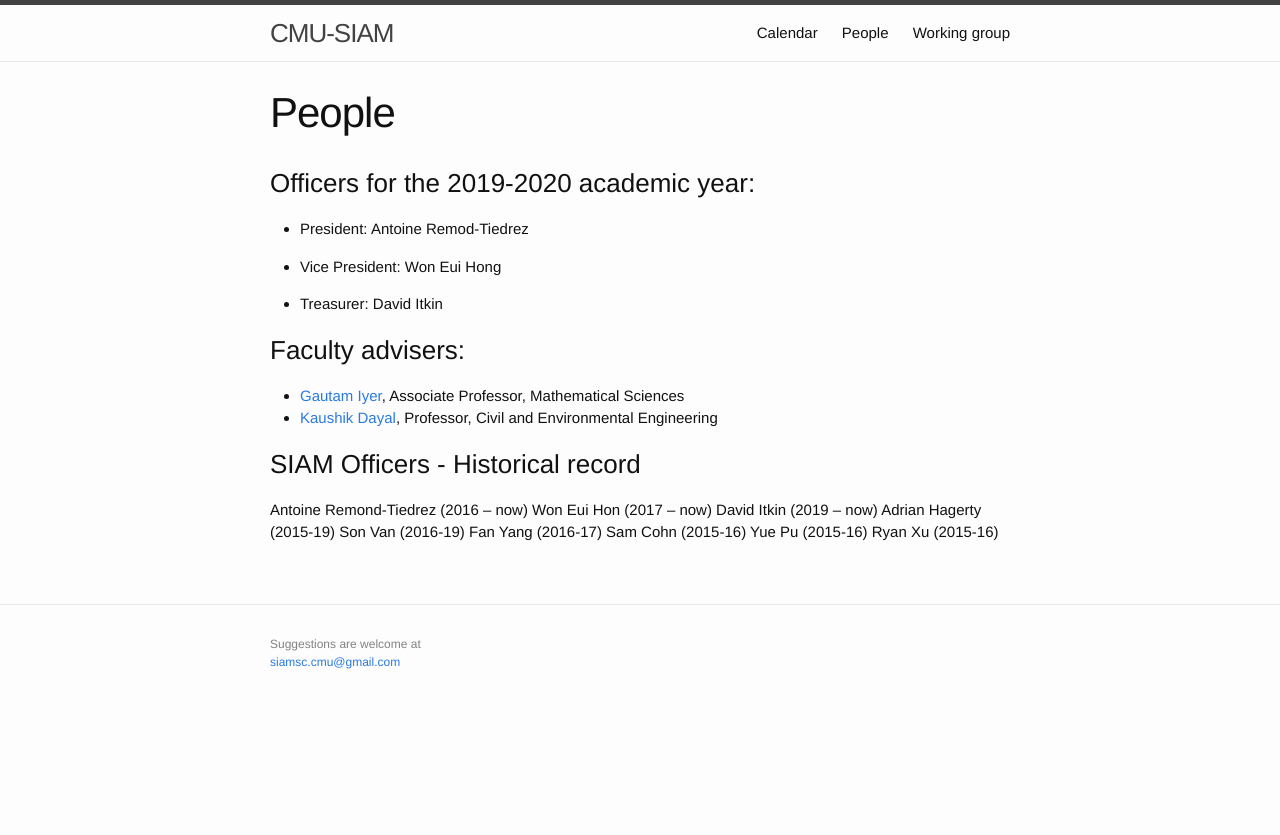
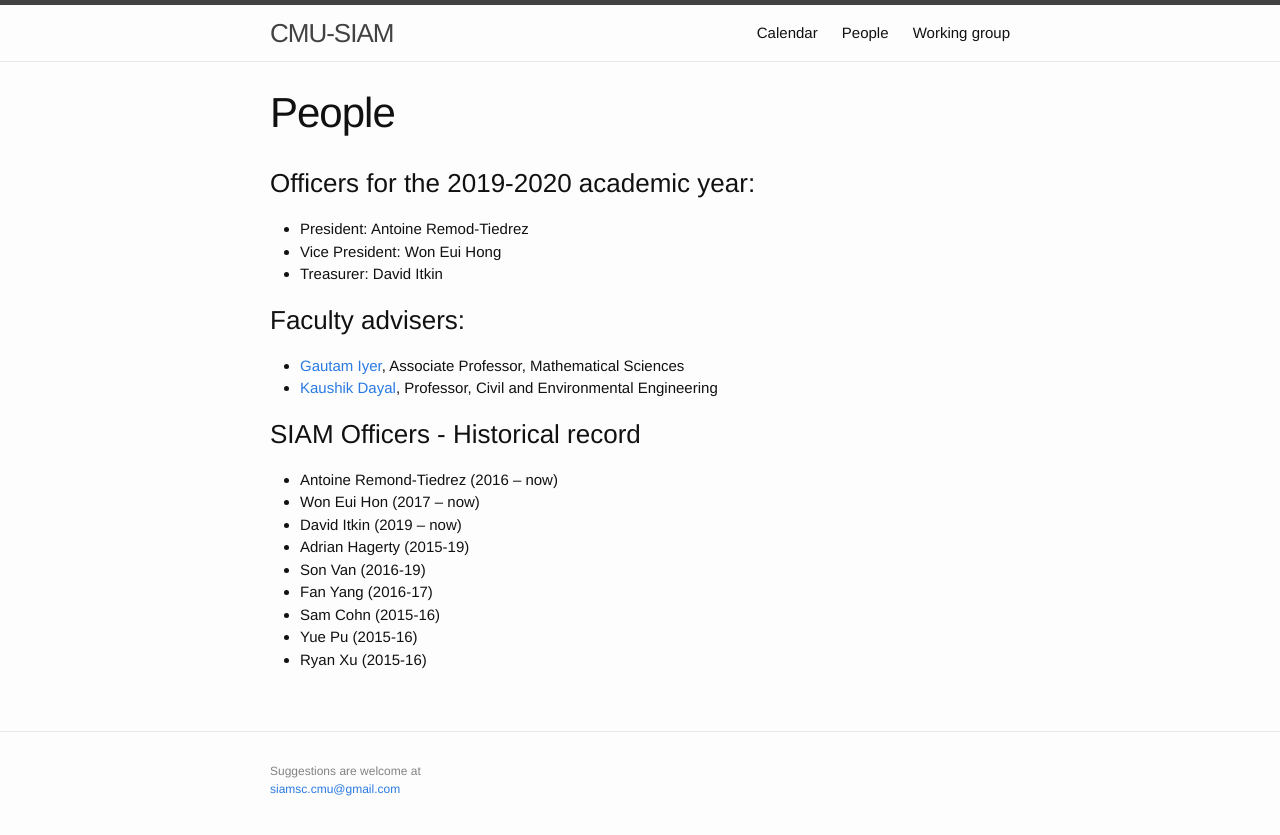
Before and after one commit to siamsc/SIAM-CMU, a Jekyll site: the page built from people.md, in a window 1280 px wide. Shown: the top 835 px of the page. Built offline with Jekyll 4.4.1, drawn with Linux system fonts in a browser that asks for light colours.

```diff
--- a/people.md
+++ b/people.md
@@ -3,11 +3,8 @@ layout: page
 title: People
 ---
 ### Officers for the 2019-2020 academic year:
-
 + President: Antoine Remod-Tiedrez
-
 + Vice President: Won Eui Hong
-
 + Treasurer: David Itkin
 
 ### Faculty advisers:
@@ -15,12 +12,12 @@ title: People
 + [Kaushik Dayal](https://sites.google.com/site/kaushikdayal/), Professor, Civil and Environmental Engineering
 
 ### SIAM Officers - Historical record
-Antoine Remond-Tiedrez (2016 -- now)
-Won Eui Hon (2017 -- now)
-David Itkin (2019 -- now)
-Adrian Hagerty (2015-19)
-Son Van (2016-19)
-Fan Yang (2016-17)
-Sam Cohn (2015-16)
-Yue Pu (2015-16)
-Ryan Xu (2015-16)
++ Antoine Remond-Tiedrez (2016 -- now)
++ Won Eui Hon (2017 -- now)
++ David Itkin (2019 -- now)
++ Adrian Hagerty (2015-19)
++ Son Van (2016-19)
++ Fan Yang (2016-17)
++ Sam Cohn (2015-16)
++ Yue Pu (2015-16)
++ Ryan Xu (2015-16)
```
Also changed, not shown: 2 other files.
